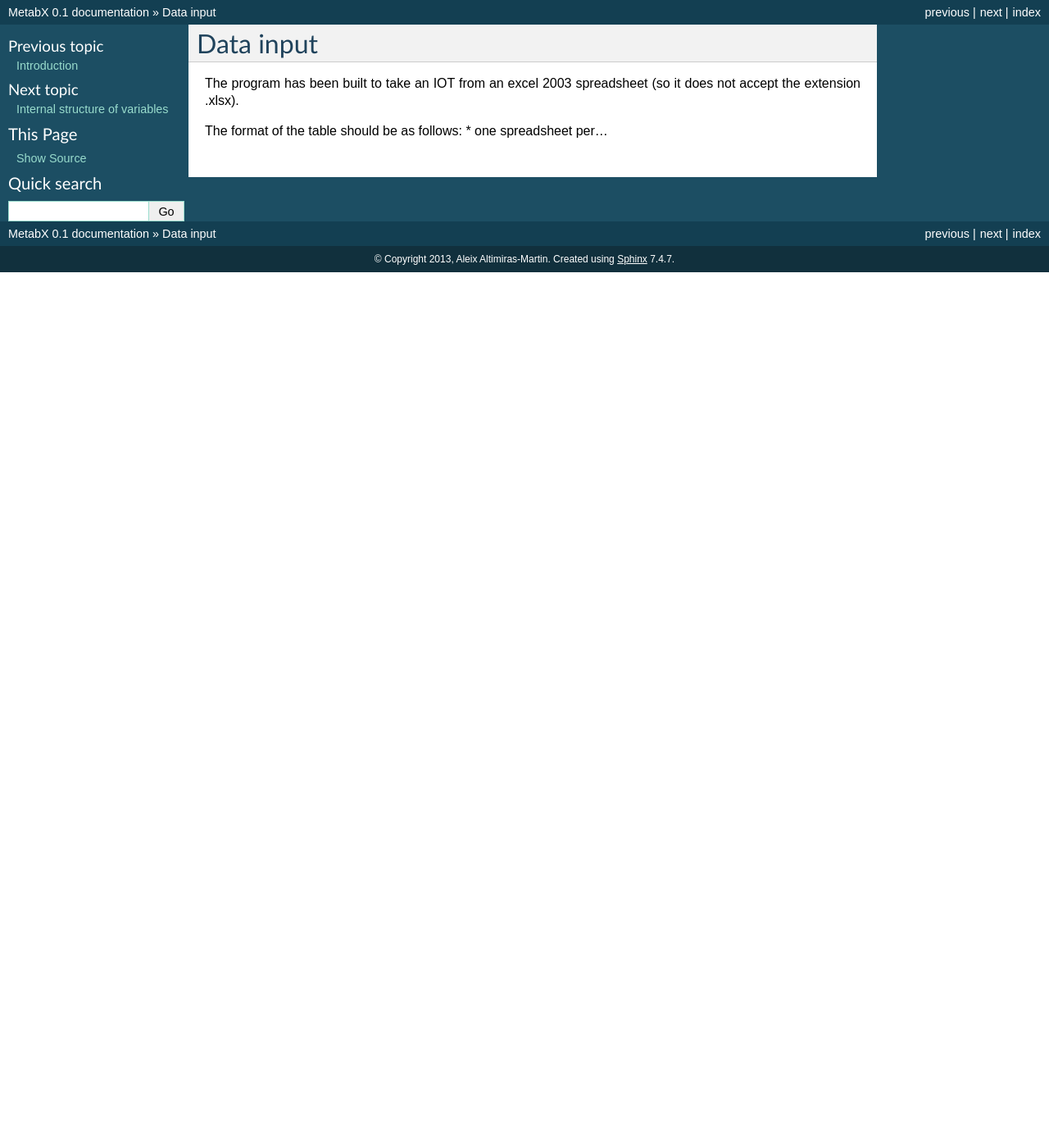
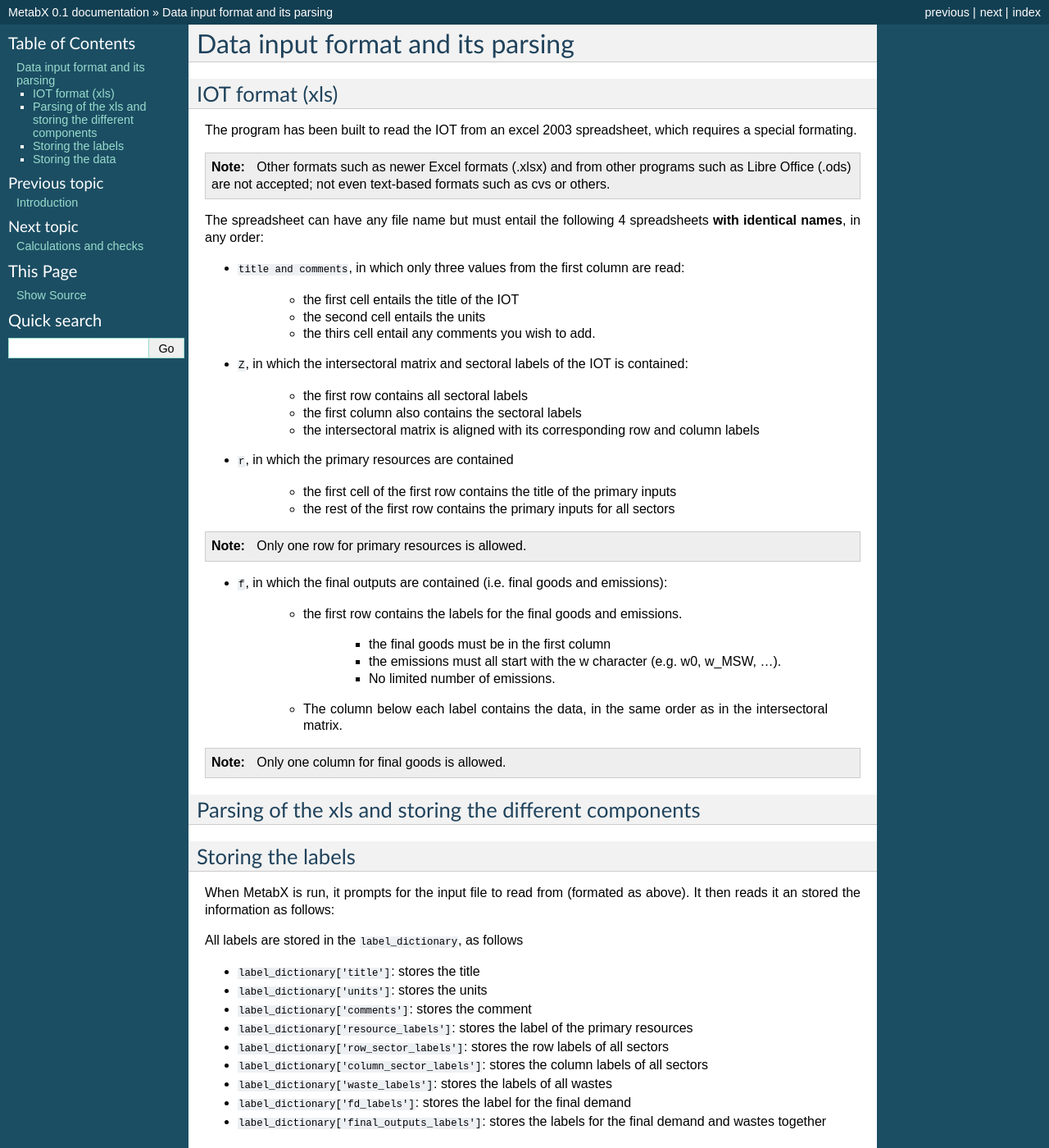
Before and after one commit to Friedsoap/MetabX, a Sphinx documentation site: the page built from DOC/source/data_input.rst, in a window 1280 px wide and 1400 px high. Shown: the whole window at 82% size. Built offline with Sphinx 7.4.7, drawn with Linux system fonts in a browser that asks for light colours; some of the changed text lies outside the part shown.

Commit message:
DOCs: explained the format of the xls file for data input and the dictionary keys where the labels and data are stored

```diff
--- a/DOC/source/data_input.rst
+++ b/DOC/source/data_input.rst
@@ -2,10 +2,85 @@
 .. _data_input:
 
 =============================================================
-Data input
+Data input format and its parsing
 =============================================================
 
-The program has been built to take an IOT from an excel 2003 spreadsheet (so it does not accept the extension .xlsx).
+IOT format (xls)
+-------------------
 
-The format of the table should be as follows:
-* one spreadsheet per...
+The program has been built to read the IOT from an excel 2003 spreadsheet, which requires a special formating.
+
+.. note::
+
+    Other formats such as newer Excel formats (.xlsx) and from other programs such as Libre Office (.ods) are not accepted;
+    not even text-based formats such as cvs or others.
+
+The spreadsheet can have any file name but must entail the following 4 spreadsheets **with\  identical\  names**, in any order:
+
+* ``title and comments``, in which only three values from the first column are read:
+
+    * the first cell entails the title of the IOT
+    * the second cell entails the units
+    * the thirs cell entail any comments you wish to add.
+
+* ``Z``, in which the intersectoral matrix and sectoral labels of the IOT is contained:
+
+    * the first row contains all sectoral labels
+    * the first column also contains the sectoral labels
+    * the intersectoral matrix is aligned with its corresponding row and column labels
+
+* ``r``, in which the primary resources are contained
+
+    * the first cell of the first row contains the title of the primary inputs
+    * the rest of the first row contains the primary inputs for all sectors
+
+.. note::
+
+    Only one row for primary resources is allowed.
+
+* ``f``, in which the final outputs are contained (i.e. final goods and emissions):
+
+    * the first row contains the labels for the final goods and emissions.
+
+        * the final goods must be in the first column
+        * the emissions must all start with the w character (e.g. w0, w_MSW, ...).
+        * No limited number of emissions.
+
+    * The column below each label contains the data, in the same order as in the intersectoral matrix.
+.. note::
+
+    Only one column for final goods is allowed.
+
+Parsing of the xls and storing the different components
+-------------------------------------------------------
+
+Storing the labels
+------------------
+
+When MetabX is run, it prompts for the input file to read from (formated as above).
+It then reads it an stored the information as follows:
+
+All labels are stored in the ``label_dictionary``, as follows
+
+* ``label_dictionary['title']``: stores the title
+* ``label_dictionary['units']``: stores the units
+* ``label_dictionary['comments']``: stores the comment
+* ``label_dictionary['resource_labels']``: stores the label of the primary resources
+* ``label_dictionary['row_sector_labels']``: stores the row labels of all sectors
+* ``label_dictionary['column_sector_labels']``: stores the column labels of all sectors
+* ``label_dictionary['waste_labels']``:  stores the labels of all wastes
+* ``label_dictionary['fd_labels']``: stores the label for the final demand
+* ``label_dictionary['final_outputs_labels']``: stores the labels for the final demand and wastes together
+
+Storing the data
+------------------
+
+The data is stored in the ``actual_structure_dictionary``, as follows (for more details see next sections :ref:`internal_data_structure` and :ref:`calculations` ):
+
+* ``actual_structure_dictionary['r']``: stores the primary resources
+* ``actual_structure_dictionary['Z']``: stores the intersectoral matrix
+* ``actual_structure_dictionary['fd']``: stores the final goods
+* ``actual_structure_dictionary['w'm]``: stores each waste type where *m* is the type of waste, ordered according to the order provided in the ``f`` spreadsheet.
+* ``actual_structure_dictionary['w']``: all emissions aggregated
+* ``actual_structure_dictionary['tot_final_outputs']``: all emissions aggregated plus the final goods
+* ``actual_structure_dictionary['x']``: total outputs (which are calculated from the above)
--- a/DOC/source/index.rst
+++ b/DOC/source/index.rst
@@ -13,8 +13,8 @@ Contents:
 
    intro
    data_input
+   calculations
    internal_data_structure
-   calculations
 
 
 Indices and tables
```
